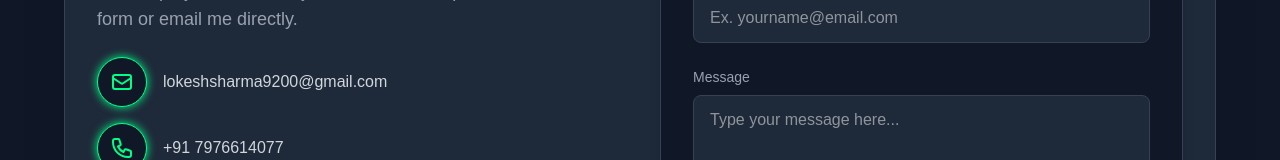
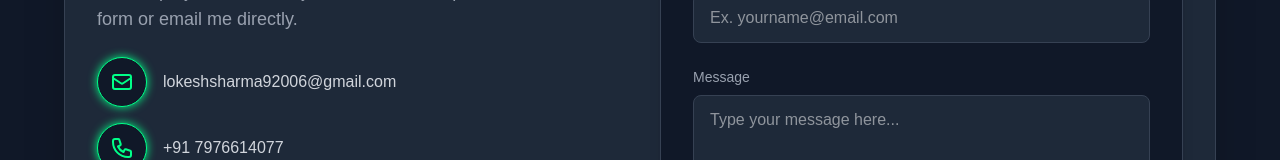
Before and after one commit to Lokesh-kumar-Sharma-12/portfolio-website, a React (Vite) app: page /contact in a window 1280 px wide. Shown: the part 3102-3262 px from the top of the page. Built offline with nearby package versions, Linux system fonts and the light colour scheme.

Commit message:
Update email address in ContactPage component

```diff
--- a/src/Mycomponent/section/ContactPage.jsx
+++ b/src/Mycomponent/section/ContactPage.jsx
@@ -79,10 +79,10 @@ const ContactPage = () => {
               </div>
 
               <a
-                href="mailto:lokeshsharma9200@gmail.com"
+                href="mailto:lokeshsharma92006@gmail.com"
                 className="text-gray-300 break-all hover:text-white transition-colors duration-300"
               >
-                lokeshsharma9200@gmail.com
+                lokeshsharma92006@gmail.com
               </a>                </div>
             <div className="flex items-center space-x-4">
               <div className="p-3 bg-gray-900 rounded-full border border-[#00FF88] text-[#00FF88] shadow-[0_0_10px_#00ff88]">
```
